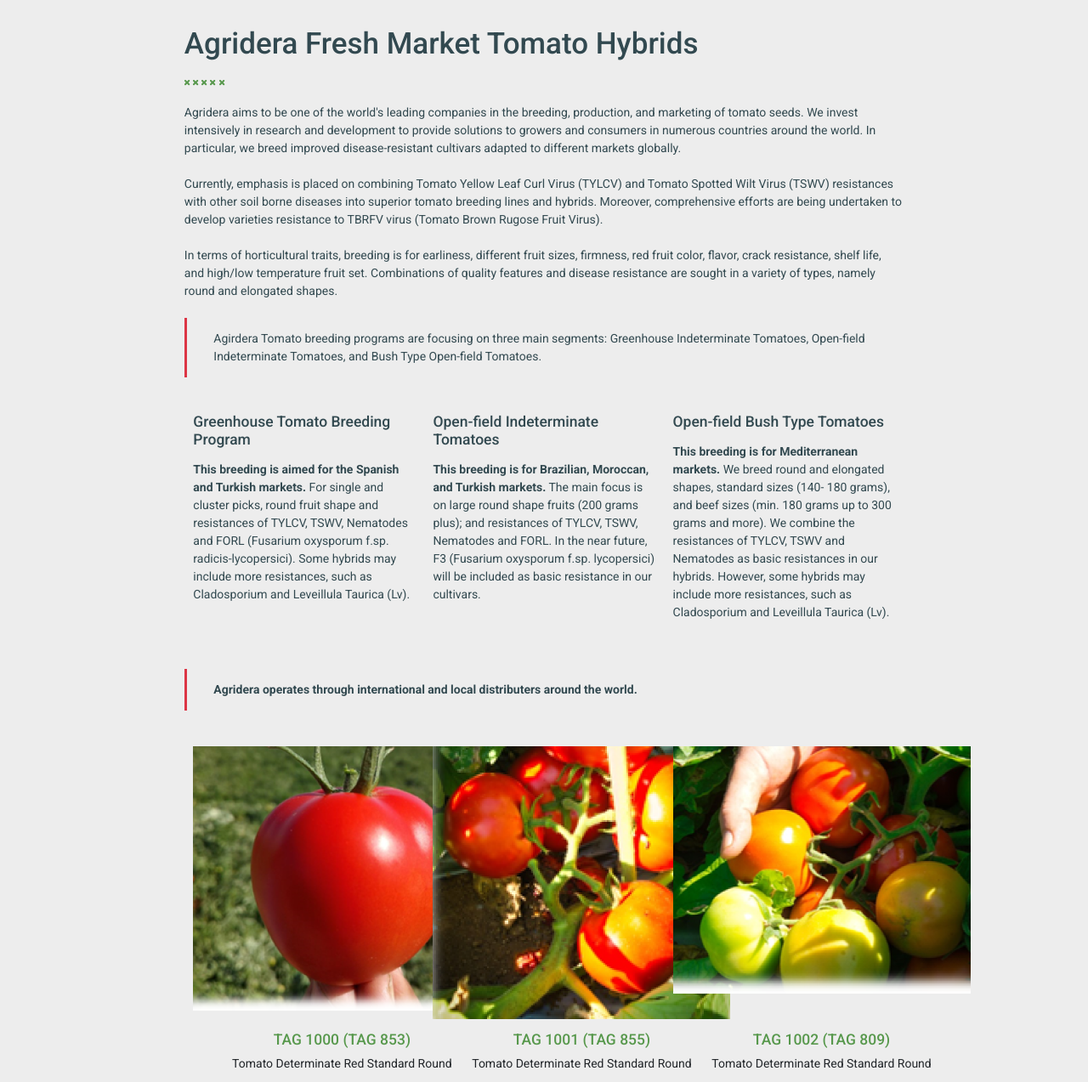
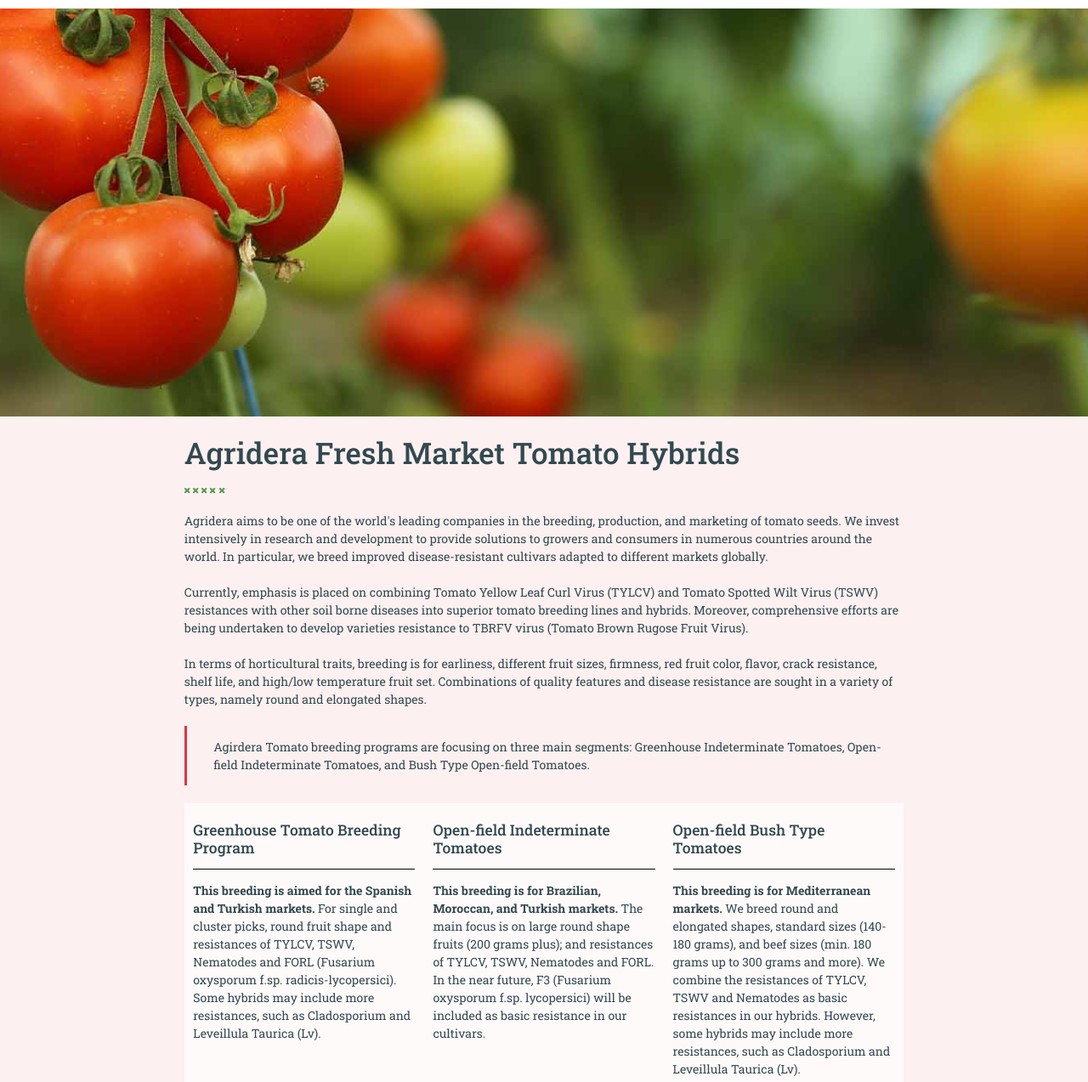
Before and after one commit to neddllly/neddllly.github.io, a plain HTML site: page pages/tomato_all.html in a window 1280 px wide. Shown: the part 103-1376 px from the top of the page at 85% size. Drawn offline with nearby package versions, Linux system fonts and the light colour scheme.

Commit message:
Update styles.css

```diff
--- a/css/styles.css
+++ b/css/styles.css
@@ -5,7 +5,7 @@
     font-size: 14px;
 }
 body{
-    background-color: #EDEDED;
+    background-color: #ffffff;
     color: #324950;
 }
 a{
@@ -15,12 +15,13 @@
 header{
     min-height: 113px;
     max-width: 1127px;
-    margin: 10px auto;
+   /*  margin: 10px auto;*/
     overflow-x: hidden;
 
 }
 .img-head-logo{
     height: 90px;
+    margin: 5px;
 }
 section{
     overflow-x: hidden;
@@ -37,7 +38,38 @@
     background-size: cover;
     background-position: center;
 }
-section#activities{
+
+section#banner_tomato{
+    background: url("../images/image7.png");
+    margin-top: 100px;
+    background-size: cover;
+    background-position: center;
+
+height: 480px;
+width: 100%;
+margin: 0;
+}
+
+.card-tom-tag{
+    background-color: #FFFFFF;
+    color: #57984C;
+    width: 100%;
+    height: 60px;
+
+
+}
+
+.decorationcontent{
+height: 1px;
+
+    background-color: #000000;
+border-radius: 10px;
+}
+
+.breeding_tomato{
+    background-color: #FFFAFA;
+}
+section#activities {
     background: #EDEDED;
     margin-top: 100px;
 
@@ -99,3 +131,26 @@
     max-height: 100px;
     height: 100%;
 }
+
+
+section#content_tomato {
+    background: #FCF0F0;
+
+}
+.content_tomato *{
+    font-family: "Roboto Slab", sans-serif;
+
+}
+
+.card-tom{
+    height: 321px;
+}
+.img-tomato {
+    height: 252px;
+    background: #fff;
+    overflow: hidden;
+}
+.img-tomato img{
+    width: 100%;
+    height: auto;
+    }
```
